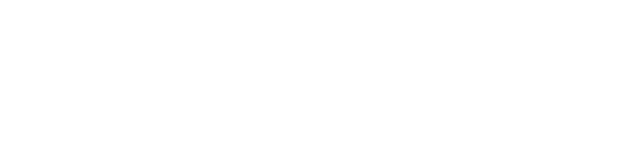
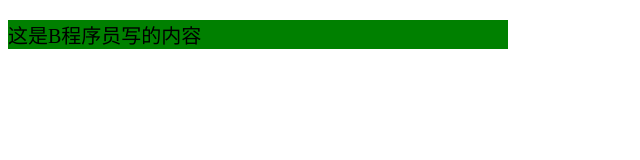
Before and after one commit to he-lan-zhen/qianduan10, a plain HTML site: page index.html in a window 1280 px wide. Shown: the whole page, without its empty margins (0-640 px from the left). Drawn offline with Linux system fonts and the light colour scheme.

Commit message:
B程序员添加了p标签

```diff
--- a/css/base.css
+++ b/css/base.css
@@ -0,0 +1,5 @@
+p{
+ background-color: green;
+ width: 500px;
+ font-size:20px;
+}
--- a/index.html
+++ b/index.html
@@ -5,8 +5,10 @@
   <meta name="viewport" content="width=device-width, initial-scale=1.0">
   <meta http-equiv="X-UA-Compatible" content="ie=edge">
   <title>多人开发模拟</title>
+  <link rel = "stylesheet"  href = "css/base.css" / >
 </head>
 <body>
+   <p>这是B程序员写的内容</p>
 
 </body>
 </html>
```
